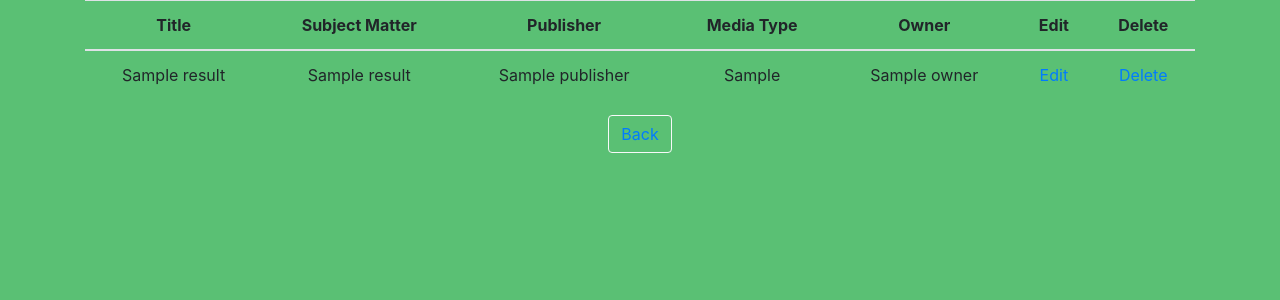
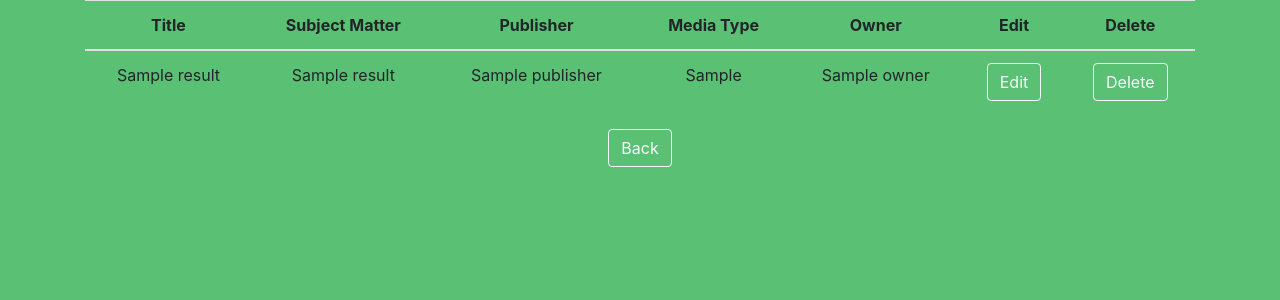
Before and after one commit to k80-f/py-archive, a Flask app: template templates/results.html in a window 1280 px wide. Shown: the top 300 px of the page. Run offline with Flask 2, Linux system fonts and the light colour scheme; the template is opened without the code that fills it: most values are stand-ins (such as "Sample title", 1, 10 or a date in 2020); some libraries are stand-ins or nearby versions.

Commit message:
Fixed images and buttons

```diff
--- a/static/styles.css
+++ b/static/styles.css
@@ -2,6 +2,3 @@ body {
     background-color: #5AC074;
     text-align: center;
 }
-
-h2 {
-}
--- a/templates/results.html
+++ b/templates/results.html
@@ -20,13 +20,12 @@
                     <td>{{ result.publisher }}</td>
                     <td>{{ result.media_type }}</td>
                     <td>{{ result.owner }}</td>
-                    <td><a href="/item/{{ result.id }}">Edit</a></td>
-                    <td><a href="/delete/{{ result.id }}">Delete</a></td>
+                    <td><a class="btn btn-outline-light" href="/item/{{ result.id }}">Edit</a></td>
+                    <td><a class="btn btn-outline-light" href="/delete/{{ result.id }}">Delete</a></td>
                 </tr>
             {% endfor %}
         </tbody>
     </table>
-    <button type="button" class="btn btn-outline-light">
-        <a href="{{ url_for('.index') }}"> Back </a>
+        <a class="btn btn-outline-light" href="{{ url_for('.index') }}"> Back </a>
     </button>
 {% endblock %}
```
Also changed, not shown: data/library.db, static/delete.png, static/edit.png.
